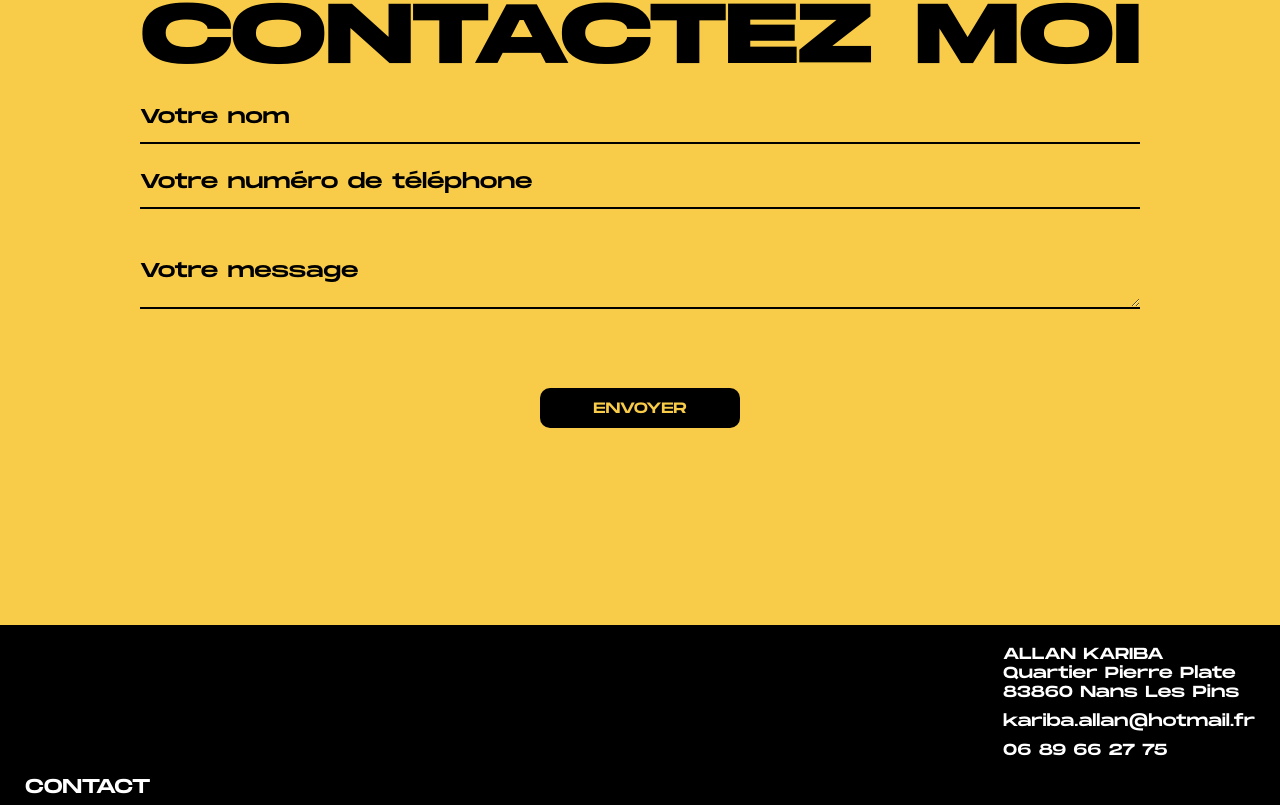
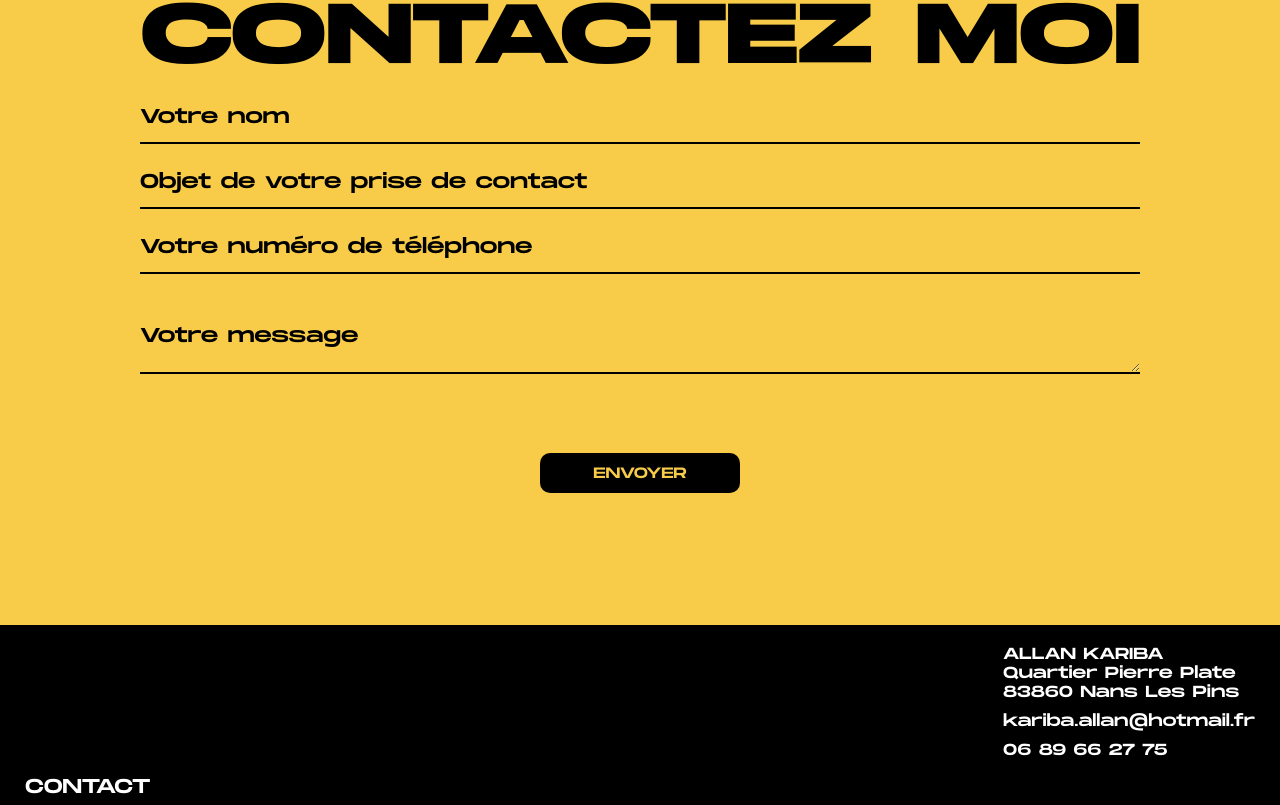
Before and after one commit to lubrre/taxiallan.fr, a React (Create React App) app: page / in a window 1280 px wide. Shown: the part 1616-2421 px from the top of the page. Built offline with nearby package versions, Linux system fonts and the light colour scheme.

Commit message:
update contact form

```diff
--- a/src/components/Contact/ContactForm.css
+++ b/src/components/Contact/ContactForm.css
@@ -46,6 +46,7 @@
     margin-top: 50px;
 }
 
+
 .form_control_message::placeholder{
     color: black;
     font-family: 'monument extended';
@@ -62,6 +63,10 @@
     border: none;
     width: 200px;
     height: 40px;
+}
+
+.submit_button:hover{
+    cursor: pointer;
 }
 
 @media(max-width:1024px){
--- a/src/components/Contact/ContactForm.js
+++ b/src/components/Contact/ContactForm.js
@@ -26,7 +26,10 @@ function ContactForm() {
                         <input type='text' className='form_control' placeholder='Votre nom' name='name'/>
                     </div>
                     <div className='contact_placeholder'>
-                        <input type='number' className='form_control' placeholder='Votre numéro de téléphone' name='number'/>
+                        <input type='text' className='form_control' placeholder='Objet de votre prise de contact' name='subject'/>
+                    </div>
+                    <div className='contact_placeholder'>
+                        <input type='tel' className='form_control' placeholder='Votre numéro de téléphone' name='tel'/>
                     </div>
                     <div className='contact_placeholder'>
                         <textarea className='form_control_message' id='' placeholder='Votre message' name='message'></textarea>
```
